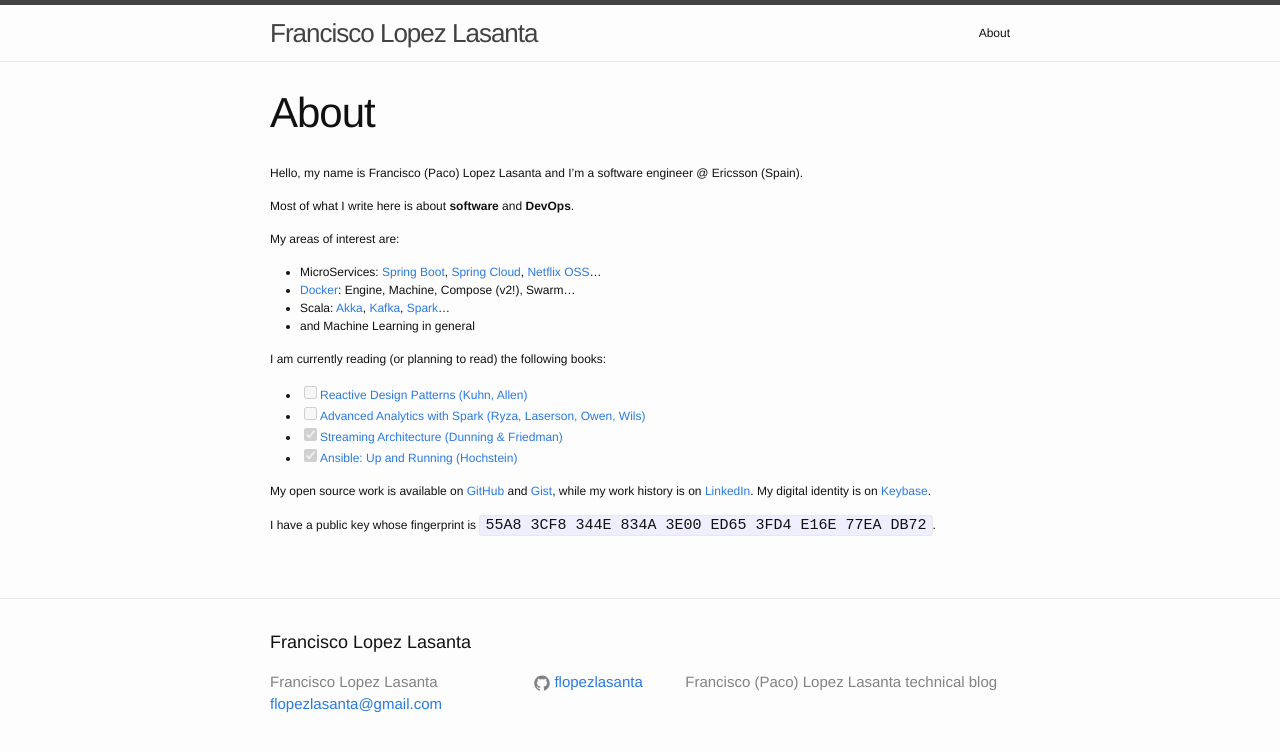
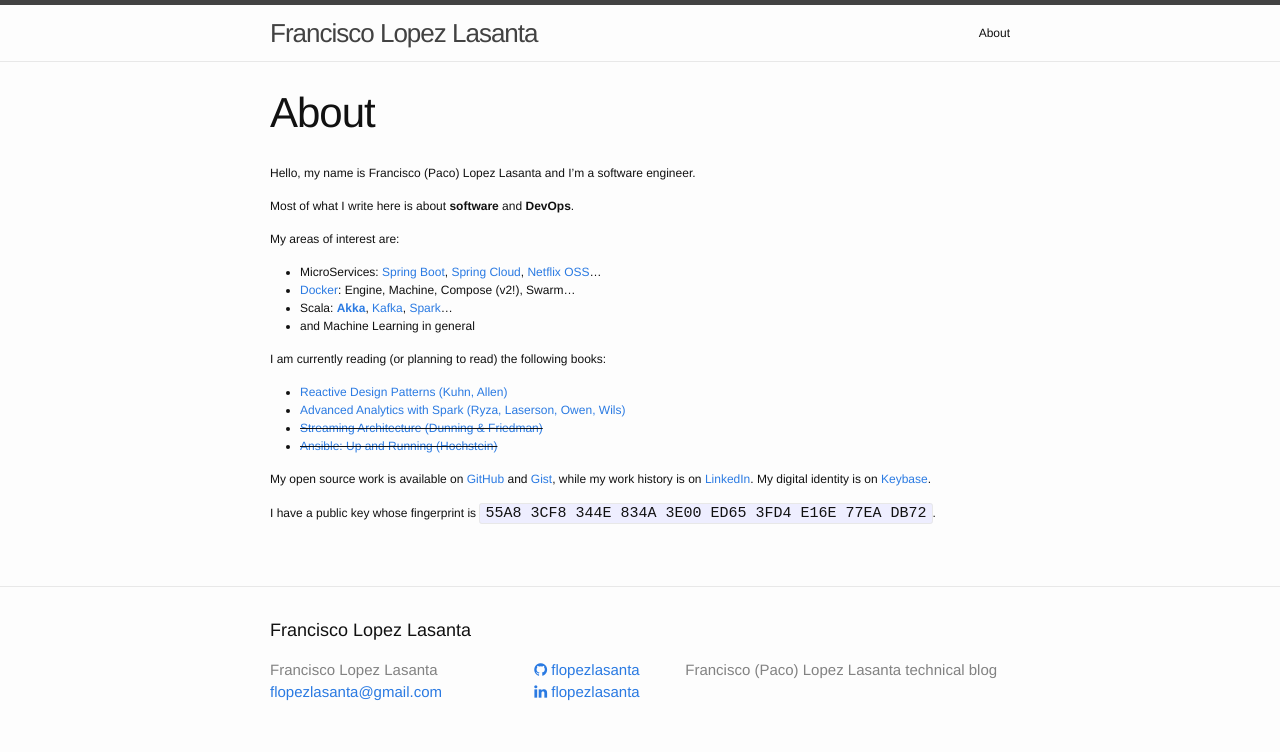
Before and after one commit to flopezlasanta/flopezlasanta.github.io, a Jekyll site: the page built from about.md, in a window 1280 px wide. Shown: the top 752 px of the page. Built offline with Jekyll 4.4.1, drawn with Linux system fonts in a browser that asks for light colours; nearby versions of some CDN libraries.

Commit message:
added linkedin in footer (fontsawesome.io)

````diff
--- a/_config.yml
+++ b/_config.yml
@@ -11,7 +11,12 @@ email: flopezlasanta@gmail.com
 description: Francisco (Paco) Lopez Lasanta technical blog
 baseurl: "" # the subpath of your site, e.g. /blog
 url: "https://flopezlasanta.github.io" # the base hostname & protocol for your site
-github_username:  flopezlasanta
+github_username:    flopezlasanta
+linkedin_username:  flopezlasanta
+keybase_username:   flopezlasanta
 
 # Build settings
 markdown: kramdown
+
+# Plugins
+gems: [jekyll-gist]
--- a/_includes/footer.html
+++ b/_includes/footer.html
@@ -20,9 +20,9 @@
           </li>
           {% endif %}
 
-          {% if site.twitter_username %}
+          {% if site.linkedin_username %}
           <li>
-            {% include icon-twitter.html username=site.twitter_username %}
+            {% include icon-linkedin.html username=site.linkedin_username %}
           </li>
           {% endif %}
         </ul>
--- a/_includes/head.html
+++ b/_includes/head.html
@@ -9,4 +9,5 @@
   <link rel="stylesheet" href="{{ "/css/main.css" | prepend: site.baseurl }}">
   <link rel="canonical" href="{{ page.url | replace:'index.html','' | prepend: site.baseurl | prepend: site.url }}">
   <link rel="alternate" type="application/rss+xml" title="{{ site.title }}" href="{{ "/feed.xml" | prepend: site.baseurl | prepend: site.url }}">
+  <link rel="stylesheet" href="//maxcdn.bootstrapcdn.com/font-awesome/4.3.0/css/font-awesome.min.css">
 </head>
--- a/_includes/icon-github.html
+++ b/_includes/icon-github.html
@@ -1 +1 @@
-<a href="https://github.com/{{ include.username }}"><span class="icon icon--github">{% include icon-github.svg %}</span><span class="username">{{ include.username }}</span></a>
+<a href="https://github.com/{{ include.username }}"><i class="fa fa-github"></i> <span class="username">{{ include.username }}</span></a>
--- /dev/null
+++ b/_includes/icon-linkedin.html
@@ -0,0 +1 @@
+<a href="https://linkedin.com/in/{{ include.username }}"><i class="fa fa-linkedin"></i> <span class="username">{{ include.username }}</span></a>
--- a/_includes/icon-twitter.html
+++ /dev/null
@@ -1 +0,0 @@
-<a href="https://twitter.com/{{ include.username }}"><span class="icon icon--twitter">{% include icon-twitter.svg %}</span><span class="username">{{ include.username }}</span></a>
--- a/_posts/2016-06-27-blog-github-pages-jekyll.markdown
+++ b/_posts/2016-06-27-blog-github-pages-jekyll.markdown
@@ -33,6 +33,7 @@ The **initial steps** followed to create this site were the following:
   - Information about files and folders automatically created is available at [Jekyll > Directory Structure](https://jekyllrb.com/docs/structure/)
 - Modify the file ```_config.yml``` with the site name and contact information (email address, GitHub username, ...)
 - Modify the file ```about.md``` with an introduction about you (areas of interest, [LinkedIn](https://www.linkedin.com/) profile, ...)
+- Run ```jekyll server``` and then ```open http://127.0.0.1:4000/``` to check there are no errors and everything looks OK locally
 - Push the Jekyll site to the GitHub repository as explained in [Github > Add Project to Repository](https://help.github.com/articles/adding-an-existing-project-to-github-using-the-command-line/)
 - Wait a few minutes and then browse to the public URL: ```open https://flopezlasanta.github.io```
 
--- a/about.md
+++ b/about.md
@@ -4,7 +4,7 @@ title: About
 permalink: /about/
 ---
 
-Hello, my name is Francisco (Paco) Lopez Lasanta and I’m a software engineer @ Ericsson (Spain).
+Hello, my name is Francisco (Paco) Lopez Lasanta and I’m a software engineer.
 
 Most of what I write here is about **software** and **DevOps**.
 
@@ -12,15 +12,15 @@ My areas of interest are:
 
 - MicroServices: [Spring Boot](http://projects.spring.io/spring-boot/), [Spring Cloud](http://projects.spring.io/spring-cloud/), [Netflix OSS](https://netflix.github.io/)...
 - [Docker](https://www.docker.com/): Engine, Machine, Compose (v2!), Swarm...
-- Scala: [Akka](http://akka.io/), [Kafka](http://kafka.apache.org/), [Spark](http://spark.apache.org/)...
+- Scala: **[Akka](http://akka.io/)**, [Kafka](http://kafka.apache.org/), [Spark](http://spark.apache.org/)...
 - and Machine Learning in general
 
 I am currently reading (or planning to read) the following books:
 
-- [ ] [Reactive Design Patterns (Kuhn, Allen)](https://www.manning.com/books/reactive-design-patterns)
-- [ ] [Advanced Analytics with Spark (Ryza, Laserson, Owen, Wils)](http://shop.oreilly.com/product/0636920035091.do)
-- [x] [Streaming Architecture (Dunning & Friedman)](http://shop.oreilly.com/product/0636920049463.do)
-- [x] [Ansible: Up and Running (Hochstein)](http://shop.oreilly.com/product/0636920035626.do)
+- [Reactive Design Patterns (Kuhn, Allen)](https://www.manning.com/books/reactive-design-patterns)
+- [Advanced Analytics with Spark (Ryza, Laserson, Owen, Wils)](http://shop.oreilly.com/product/0636920035091.do)
+- ~~[Streaming Architecture (Dunning & Friedman)](http://shop.oreilly.com/product/0636920049463.do)~~
+- ~~[Ansible: Up and Running (Hochstein)](http://shop.oreilly.com/product/0636920035626.do)~~
 
 My open source work is available on [GitHub](https://github.com/flopezlasanta) and [Gist](https://gist.github.com/flopezlasanta), while my work history is on [LinkedIn](https://es.linkedin.com/in/flopezlasanta). My digital identity is on [Keybase](https://keybase.io/flopezlasanta).
 
````
Also changed, not shown: _includes/icon-github.svg (deleted), _includes/icon-twitter.svg (deleted).
